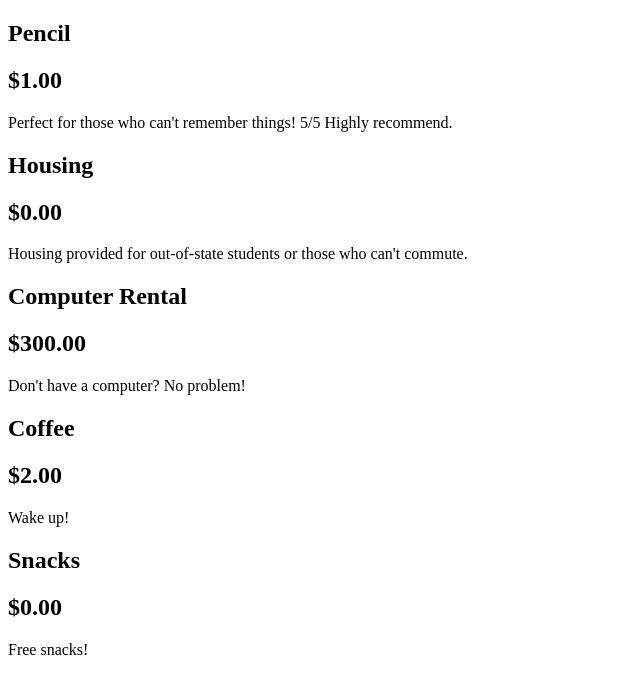
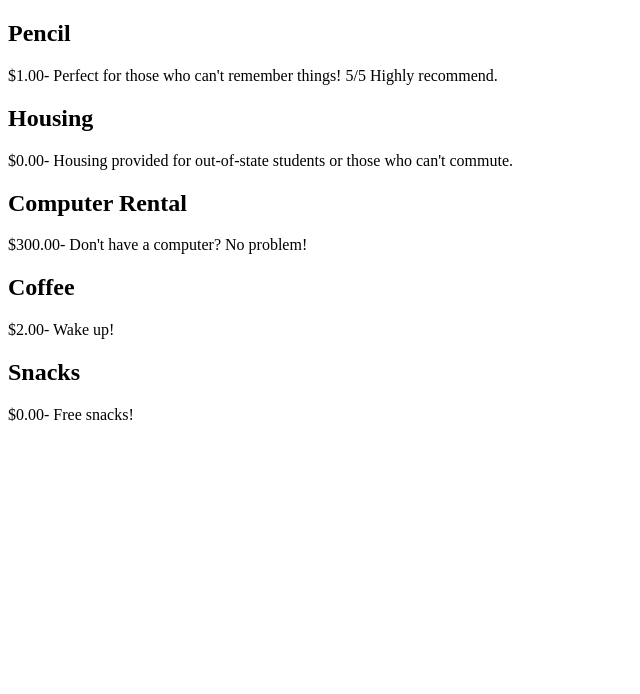
Before and after one commit to kevincwashburn/react-practice, a React (Create React App) app in the folder practice-app/: page / in a window 1280 px wide. Shown: the top 694 px of the page, without its empty margins (0-640 px from the left). Built offline with nearby package versions, Linux system fonts and the light colour scheme.

Commit message:
re-did Product.js for practice

```diff
--- a/practice-app/src/Product.js
+++ b/practice-app/src/Product.js
@@ -4,10 +4,10 @@ function Product(props) {
     return (
         <div>
             <h2>{props.product.name}</h2>
-            <h2>{props.product.price.toLocaleString("en-US", {style: "currency", currency: "USD"})}</h2>
-            <p>{props.product.description}</p>
+            <p>{props.product.price.toLocaleString("en-US", {style: "currency", currency: "USD" })}
+            - {props.product.description}</p>
         </div>
     )
-};
+}
 
 export default Product;
```
